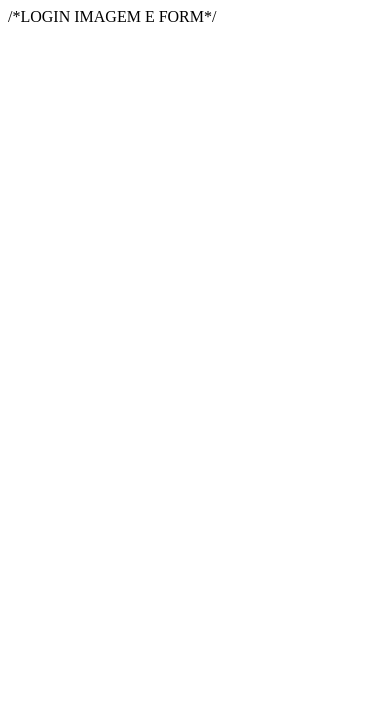
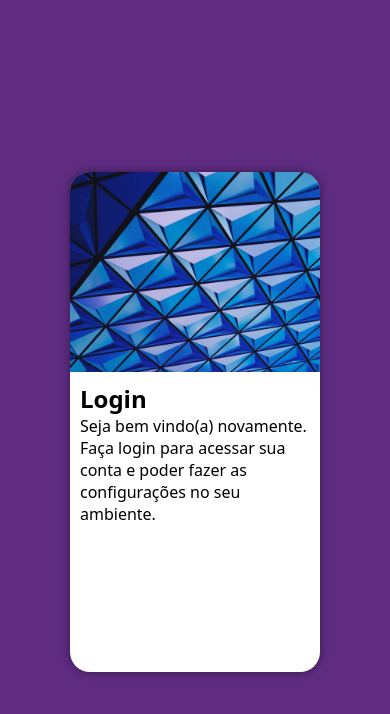
Before and after one commit to miguelsf12/projeto-login, a plain HTML site: page index.html in a window 390 px wide. Drawn offline with Linux system fonts and the light colour scheme.

Commit message:
criado login mobile first

```diff
--- a/estilos/style.css
+++ b/estilos/style.css
@@ -1 +1,49 @@
 @charset "UTF-8";
+
+/* Paleta de cores
+verde: #49a09d
+Lilás: #5f2c82*/
+
+* {
+    margin: 0px;
+    padding: 0px;
+    font-family: system-ui, -apple-system, BlinkMacSystemFont, 'Segoe UI', Roboto, Oxygen, Ubuntu, Cantarell, 'Open Sans', 'Helvetica Neue', sans-serif;
+    box-sizing: border-box;
+}
+
+body, html {
+    background-color: #5f2c82;
+    height: 100vh;
+    width: 100vw;
+}
+
+main {
+    display: flex;
+    justify-content: center;
+    align-items: center;
+
+    height: 100vh;
+    width: 100vw;
+}
+
+section#login {
+    background-color: white;
+    width: 250px;
+    height: 500px;
+    border-radius: 20px;
+    overflow: hidden;
+    box-shadow: 0px 0px 10px rgba(0, 0, 0, 0.452);
+}
+
+section#login > div#imagem {
+    display: block;
+    background: #5f2c82 url(../imagens/pattern.jpg) no-repeat;
+    background-size: cover;
+    background-position: center top;
+    height: 200px;
+}
+
+section#login > div#formulario {
+    display: block;
+    padding: 10px;
+}
--- a/index.html
+++ b/index.html
@@ -7,15 +7,16 @@
     <title>Login</title>
     <link rel="stylesheet" href="estilos/style.css">
 </head>
-<body> /*LOGIN IMAGEM E FORM*/
+<body> <!--LOGIN IMAGEM E FORM-->
     <main>
-        <section>
+        <section id="login">
             <div id="imagem">
 
             </div>
 
             <div id="formulario">
-
+                <h1>Login</h1>
+                <p>Seja bem vindo(a) novamente. Faça login para acessar sua conta e poder fazer as configurações no seu ambiente.</p>
             </div>
         </section>
     </main>
```
